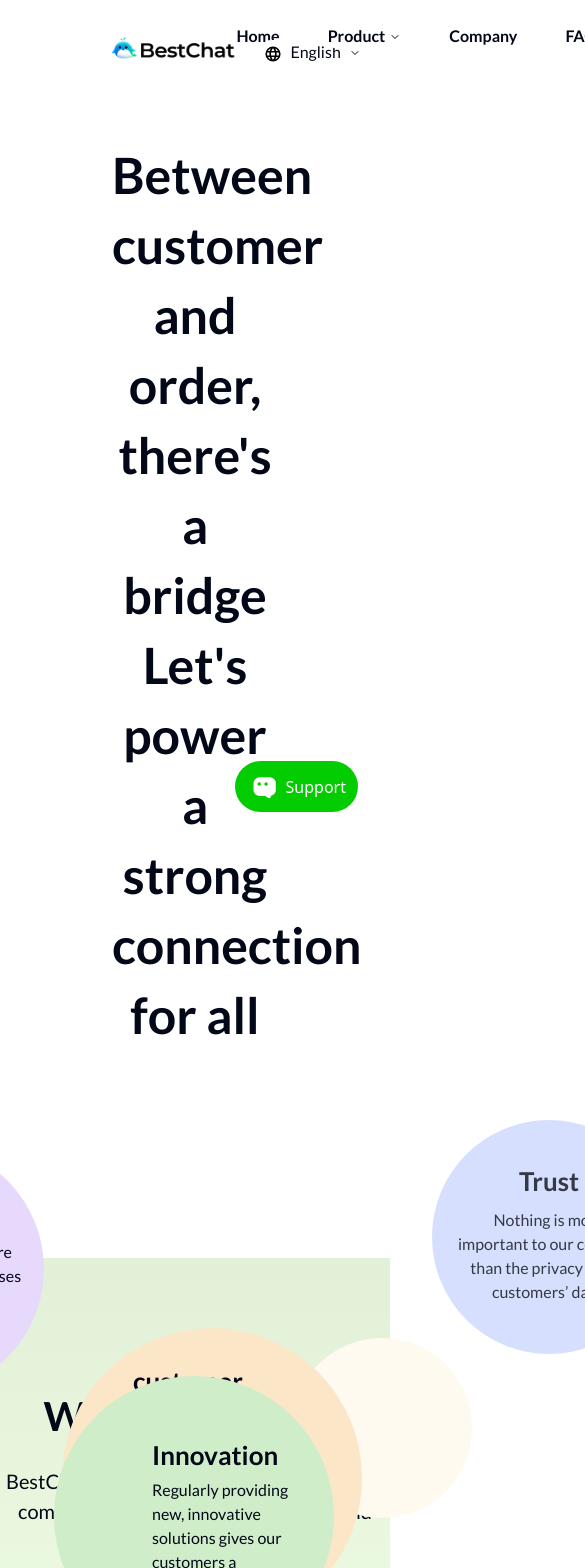
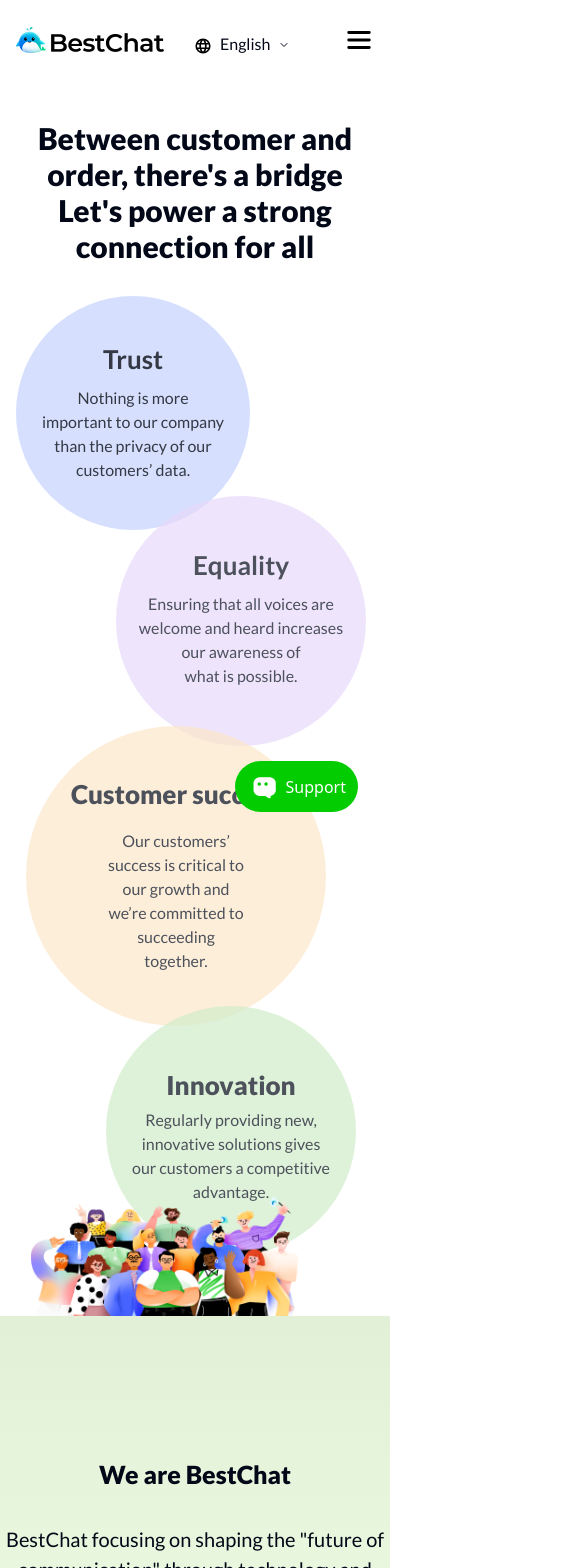
Before and after one commit to mashami/best-chat, a Next.js app: page / in a window 390 px wide. Shown: the top 1568 px of the page, 585 px wide, since content can reach past the window. Built offline with nearby package versions, Linux system fonts and the light colour scheme.

Commit message:
feat: mobille changes

```diff
--- a/src/app/layout.tsx
+++ b/src/app/layout.tsx
@@ -8,7 +8,7 @@ const inter = Inter({ subsets: ["latin"] })
 const lato = Lato({
   subsets: ["latin"],
   variable: "--font-lato",
-  weight: ["100", "700", "400", "300"]
+  weight: ["100", "700", "400", "300", "900"]
 })
 
 export const metadata: Metadata = {
--- a/src/components/About/About.tsx
+++ b/src/components/About/About.tsx
@@ -5,14 +5,14 @@ const About = () => {
   return (
     <section className="backgroudAbout  py-32 -z-40">
       <div className=" mx-auto w-full text-center space-y-5">
-        <h2 className="font-semibold">We are BestChat</h2>
+        <h2 className="font-extrabold text-[25px]">We are BestChat</h2>
         <h3>
           BestChat focusing on shaping the "future of communication" through
           technology and continued innovation.
         </h3>
       </div>
 
-      <div className="container grid grid-cols-2 gap-x-16 gap-y-8 mt-24">
+      <div className="px-4 md:container grid md:grid-cols-2 grid-cols-1 gap-x-16 gap-y-8 mt-24">
         <Card
           icons={"./flag.png"}
           text="We listen to learn, practice and verify, improve and never stop. "
--- a/src/components/About/Card.tsx
+++ b/src/components/About/Card.tsx
@@ -7,7 +7,7 @@ interface CardProps {
 const Card = ({ icons, text }: CardProps) => {
   return (
     <CardWraper>
-      <span className="min-w-[60px] min-h-[70px]">
+      <span className=" min-w-[40px] md:min-w-[60px] min-h-[50px] md:min-h-[70px]">
         <img src={icons} style={{ objectFit: "cover" }} alt="image" />
       </span>
 
--- a/src/components/Footer/Footer.tsx
+++ b/src/components/Footer/Footer.tsx
@@ -3,10 +3,10 @@ import { Email, Map, Twitter, YouTube } from "../Icons/Icons"
 const Footer = () => {
   return (
     <footer className="bg-[#dfe0e1]/40 ">
-      <div className="container">
-        <div className="flex justify-between items-center py-24">
-          <ul className="flex items-center space-x-8 ">
-            <li className="hover:text-secondary cursor-pointer transition duration-300 ease-in-out">
+      <div className=" px-4 md:container ">
+        <div className="flex md:flex-row flex-col md:justify-between justify-start md:items-center md:py-24 py-8 md:space-y-0 space-y-8">
+          <ul className="md:space-y-0 space-y-3 flex md:flex-row flex-col md:items-center items-start justify-start md:space-x-8 space-x-0 font-semibold">
+            <li className="hover:text-secondary cursor-pointer transition duration-300 ease-in-out ">
               Why BestChat
             </li>
             <li className="hover:text-secondary cursor-pointer transition duration-300 ease-in-out">
@@ -24,13 +24,13 @@ const Footer = () => {
             </li>
           </ul>
 
-          <div className="flex justify-center items-center text-[15px] ">
+          <div className=" flex md:flex-row flex-col md:justify-center  md:items-center text-[15px] space-y-8 md:space-y-0 ">
             <span className=" flex space-x-6 pr-9">
               <Twitter width={20} height={20} />
               <YouTube width={20} height={20} />
             </span>
 
-            <span className="underline flex items-center justify-center space-x-[1px] hover:text-secondary cursor-pointer group transition duration-300 ease-in-out">
+            <span className="md:underline flex  md:items-center  md:justify-center space-x-[1px]  hover:text-secondary cursor-pointer group transition duration-300 ease-in-out">
               <Email
                 width={16}
                 height={16}
@@ -38,7 +38,7 @@ const Footer = () => {
               />
               <p>mashamipaccy04@gmail.com</p>
             </span>
-            <span className="flex items-center pl-2">
+            <span className="flex  items-center md:pl-2">
               <Map width={16} height={16} />
               <p className="pl-1">9325 Yonge Street,</p>
               <p>Richmond Hill,</p>
@@ -47,8 +47,8 @@ const Footer = () => {
           </div>
         </div>
         <div className="w-full h-[1px] bg-black/5"></div>
-        <div className="py-12 flex justify-center text-black/50">
-          <span className="flex space-x-2">
+        <div className="py-12 flex md:justify-center text-black/50">
+          <span className=" block md:flex md:space-x-2">
             <p>Bitcloud Technology Inc. BestChat©2023.</p>
             <p className="hover:text-secondary cursor-pointer">
               Privacy Policy
--- a/src/components/Hero/Hero.tsx
+++ b/src/components/Hero/Hero.tsx
@@ -3,31 +3,25 @@ import Image from "next/image"
 /* eslint-disable react/no-unescaped-entities */
 const Hero = () => {
   return (
-    <section className="container mt-[140px]">
-      <h1 className=" font-bold text-center font-lato ">
+    <section className="px-4 md:container mt-[120px]">
+      <h1 className=" md:font-bold font-extrabold text-center leading-9 md:leading-normal md:pb-0 pb-8">
         Between customer and order, there's a bridge Let's power a strong
         connection for all
       </h1>
 
-      <div className="w-full h-full px-24 mt-52 relative z-40">
-        <Image
-          src={"/footer.png"}
-          className="w-full h-full"
-          width={2114}
-          height={856}
-          alt={"footer-image"}
-        />
+      <div className=" w-[300px] h-[120px] grid place-content-center md:w-[1147px] md:h-[480px] px-24 mt-[900px] md:mt-52 relative z-40">
+        <Image src={"/heroPicture.png"} fill alt={"footer-image"} />
 
-        <div className="absolute top-[-138px]  left-[320px] w-[234px] h-[234px] grid place-content-center px-3 pt-2 pb-3 bg-[#CCD8FD] rounded-full text-center -z-20 opacity-80">
+        <div className="absolute md:top-[-128px]  top-[-900px] md:left-[265px]  w-[234px] h-[234px] md:grid place-content-center px-3 md:pt-2 md:pb-3 py-8 bg-[#CCD8FD] rounded-full text-center -z-20 opacity-80">
           <h3 className="font-bold text-[26px]">Trust</h3>
           <p className="mt-3">
             Nothing is more <br /> important to our company than the privacy of
             our customers’ data.
           </p>
         </div>
-        <div className="absolute top-[-8px]  left-[475px] w-[200px] h-[200px] grid place-content-center  bg-[#EFF9EC] rounded-full text-center -z-30 opacity-60"></div>
+        <div className=" hidden md:block absolute top-[3px]  left-[450px] w-[210px] h-[200px] bg-[#e9f8e5] rounded-full text-center -z-30 opacity-70"></div>
 
-        <div className="absolute top-[-114px]  right-[260px] w-[250px] h-[250px] grid place-content-center px-3 pt-2 pb-3 bg-[#E7D9FB] rounded-full text-center -z-20">
+        <div className="absolute md:top-[-104px] top-[-700px]  md:right-[208px] right-[-50px]   w-[250px] h-[250px] grid place-content-center px-3 pt-2 pb-3 bg-[#E7D9FB] rounded-full text-center -z-20 opacity-70">
           <h3 className="font-bold text-[26px]">Equality</h3>
           <p className="mt-3">
             Ensuring that all voices are welcome and heard increases our
@@ -35,10 +29,12 @@ const Hero = () => {
           </p>
         </div>
 
-        <div className="absolute top-[-114px]  right-[360px] w-[180px] h-[180px] grid place-content-center  bg-[#FEFAF0] rounded-full text-center -z-30"></div>
+        <div className=" absolute top-[-114px]  right-[360px] w-[180px] h-[180px] md:grid place-content-center  bg-[#FEFAF0] rounded-full text-center -z-30"></div>
 
-        <div className="absolute top-[70px]  left-[-50px] w-[300px] h-[300px] grid place-content-center pr-28 pl-8 p-8 bg-[#FBE7C8] rounded-full text-center -z-10">
-          <h3 className="font-bold text-[26px] pl-8">customer success</h3>
+        <div className="absolute md:top-[140px] top-[-470px] left-[10px]  md:left-[-120px] w-[300px] h-[300px] grid place-content-center md:pr-28 md:pl-8 p-8 bg-[#FBE7C8] rounded-full text-center -z-10 opacity-70">
+          <h3 className="font-extrabold text-[26px] md:pl-8">
+            Customer success
+          </h3>
           <p className="break-words mt-5">
             Our customers’
             <br /> success is critical to <br /> our growth and <br /> we’re
@@ -46,13 +42,13 @@ const Hero = () => {
           </p>
         </div>
 
-        <div className="absolute top-[80px] left-[180px] w-[180px] h-[180px] grid place-content-center  bg-[#FEFAF0] rounded-full text-center -z-30"></div>
+        <div className=" hidden md:block absolute  top-[100px] left-[120px] w-[180px] h-[180px] bg-[#FEFAF0] rounded-full  text-center -z-30"></div>
 
-        <div className="absolute top-[118px]  right-[-30px] w-[280px] h-[280px] p-4 pt-16 pl-[98px]  bg-[#D0EDC9] rounded-full text-start -z-10">
-          <h3 className="font-bold text-[26px] ">Innovation</h3>
-          <p className="break-words mt-2 pr-4">
+        <div className="absolute md:top-[158px] top-[-190px] right-[-40px]  md:right-[-116px] md:w-[300px] md:h-[300px] w-[250px] h-[250px]  md:p-4 p-6 pt-16 md:pl-[120px] bg-[#D0EDC9] rounded-full md:text-start -z-10 text-center opacity-70">
+          <h3 className="font-extrabold text-[26px] md:pt-12 ">Innovation</h3>
+          <p className="break-words mt-2">
             Regularly providing new, innovative solutions gives our customers a
-            competitive advantage.
+            competitive <br /> advantage.
           </p>
         </div>
       </div>
--- a/src/components/Icons/Icons.tsx
+++ b/src/components/Icons/Icons.tsx
@@ -71,3 +71,16 @@ export const Arrow = ({ width = 20, height = 20, className }: IconsProps) => {
     </svg>
   )
 }
+export const List = ({ width = 20, height = 20, className }: IconsProps) => {
+  return (
+    <svg
+      xmlns="http://www.w3.org/2000/svg"
+      width={width}
+      height={height}
+      fill="#000000"
+      viewBox="0 0 256 256"
+    >
+      <path d="M228,128a12,12,0,0,1-12,12H40a12,12,0,0,1,0-24H216A12,12,0,0,1,228,128ZM40,76H216a12,12,0,0,0,0-24H40a12,12,0,0,0,0,24ZM216,180H40a12,12,0,0,0,0,24H216a12,12,0,0,0,0-24Z" />
+    </svg>
+  )
+}
--- a/src/components/LocationSection/LocationSection.tsx
+++ b/src/components/LocationSection/LocationSection.tsx
@@ -6,16 +6,18 @@ import Card from "./Card"
 const LocationSection = () => {
   return (
     <section className="bg-[#ecf1ff] pb-32">
-      <div className="container pt-28">
-        <div className="w-full mx-auto text-center px-24">
-          <h2 className="font-bold">Our office all over the globe</h2>
+      <div className="px-4 md:container pt-28">
+        <div className="w-full mx-auto text-center md:px-24">
+          <h2 className="font-extrabold text-[25px] ">
+            Our office all over the globe
+          </h2>
           <h3 className="">
             BestChat is headquartered in Toronto, Canada. We offer an online
             sales or service system live chat software. We are young but with
             the incredible power of chasing the best.
           </h3>
         </div>
-        <div className="grid grid-cols-4 place-content-between gap-x-6 gap-y-16  mt-12 pb-28">
+        <div className="grid md:grid-cols-4 grid-cols-1 place-content-between gap-y-3 md:gap-x-6 md:gap-y-16 gap-x-8  mt-12 pb-28">
           <Card text="Singapore" icon={"./se.png"} />
           <Card text="Sydney" icon={"./Sydney.png"} />
           <Card text="Dublin" icon={"./Dublin.png"} />
@@ -26,7 +28,7 @@ const LocationSection = () => {
           <Card text="Seattle" icon={"./01.png"} />
         </div>
 
-        <div className="mt-24 w-full bg-green-200/40 rounded-[40px] flex items-center p-20 justify-between space-x-8">
+        <div className=" hidden mt-24 w-full bg-green-200/40 rounded-[40px] md:flex items-center p-20 justify-between space-x-8">
           <h2 className="font-bold break-words w-1/2">
             Let us be your advantage now
           </h2>
@@ -39,7 +41,7 @@ const LocationSection = () => {
             />
             <div className="bg-black relative group hover:bg-secondary transition duration-300 ease-in-out grid place-items-center rounded-lg pr-6  ">
               <Button className="group-hover:bg-secondary transition duration-300 ease-in-out h-full flex items-center justify-center ">
-                <p className="text-white">Entry for free Now</p>
+                <p className="text-white font-bold">Entry for free Now</p>
                 <Arrow
                   width={20}
                   height={16}
@@ -49,6 +51,28 @@ const LocationSection = () => {
             </div>
           </div>
         </div>
+        <div className="bg-green-300/25 py-12 px-8  rounded-xl md:hidden block ">
+          <h1 className="font-extrabold mb-10 w-full text-[20px] px-16 text-center leading-5 ">
+            Let us be your advantage now
+          </h1>
+          <span className="bg-red-500 space-y-4 ">
+            <Input
+              type="email"
+              placeholder="Enter your work Email"
+              className="h-full border-none focus:border-none py-4"
+            />
+            <div className="bg-black relative group hover:bg-secondary transition duration-300 ease-in-out grid place-items-center rounded-lg  py-2 ">
+              <Button className="group-hover:bg-secondary transition duration-300 ease-in-out h-full flex items-center justify-center ">
+                <p className="text-white font-bold">Entry for free Now</p>
+                <Arrow
+                  width={20}
+                  height={16}
+                  className=" absolute bottom-[35%] right-[3.8rem]  group-hover:right-[3rem] group-hover: group-transition duration-300 ease-in-out"
+                />
+              </Button>
+            </div>
+          </span>
+        </div>
       </div>
     </section>
   )
--- a/src/components/Navbar/Narbar.tsx
+++ b/src/components/Navbar/Narbar.tsx
@@ -9,6 +9,7 @@ import {
 } from "@/components/ui/navigation-menu"
 import { cn } from "@/lib/utils"
 import { useEffect, useState } from "react"
+import { List } from "../Icons/Icons"
 import { Button } from "../ui/button"
 
 /* eslint-disable @next/next/no-img-element */
@@ -51,7 +52,7 @@ const Narbar = () => {
         (currentScrollY === 0 || isScroll) && "translate-y-0"
       )}
     >
-      <div className="container flex  items-center justify-between ">
+      <div className="px-4 md:container flex  items-center justify-between ">
         <div className="flex items-center space-x-7">
           <img src="/logo.png" width={150} height={30} alt="logo" />
           <span className="group transition duration-300 ease-in-out mt-2">
@@ -89,7 +90,10 @@ const Narbar = () => {
             </NavigationMenu>
           </span>
         </div>
-        <div className="flex justify-center items-center space-x-12 font-semibold">
+        <div className="block md:hidden">
+          <List width={30} height={30} />
+        </div>
+        <div className="hidden md:flex justify-center items-center space-x-12 font-semibold">
           <ul className="flex space-x-12 ">
             <li className="cursor-pointer hover:text-secondary transition duration-300 ease-in-out">
               Home
--- a/src/styles/globals.scss
+++ b/src/styles/globals.scss
@@ -5,11 +5,13 @@
 h1 {
   font-size: 50px;
   line-height: 70px;
+  @apply text-[30px] md:text-[50px];
 }
 
 h2 {
   font-size: 40px;
   line-height: 60px;
+  @apply text-[16px] md:text-[40px];
 }
 
 h3 {
```
Also changed, not shown: public/heroPicture.png (renamed from public/footer.png).
